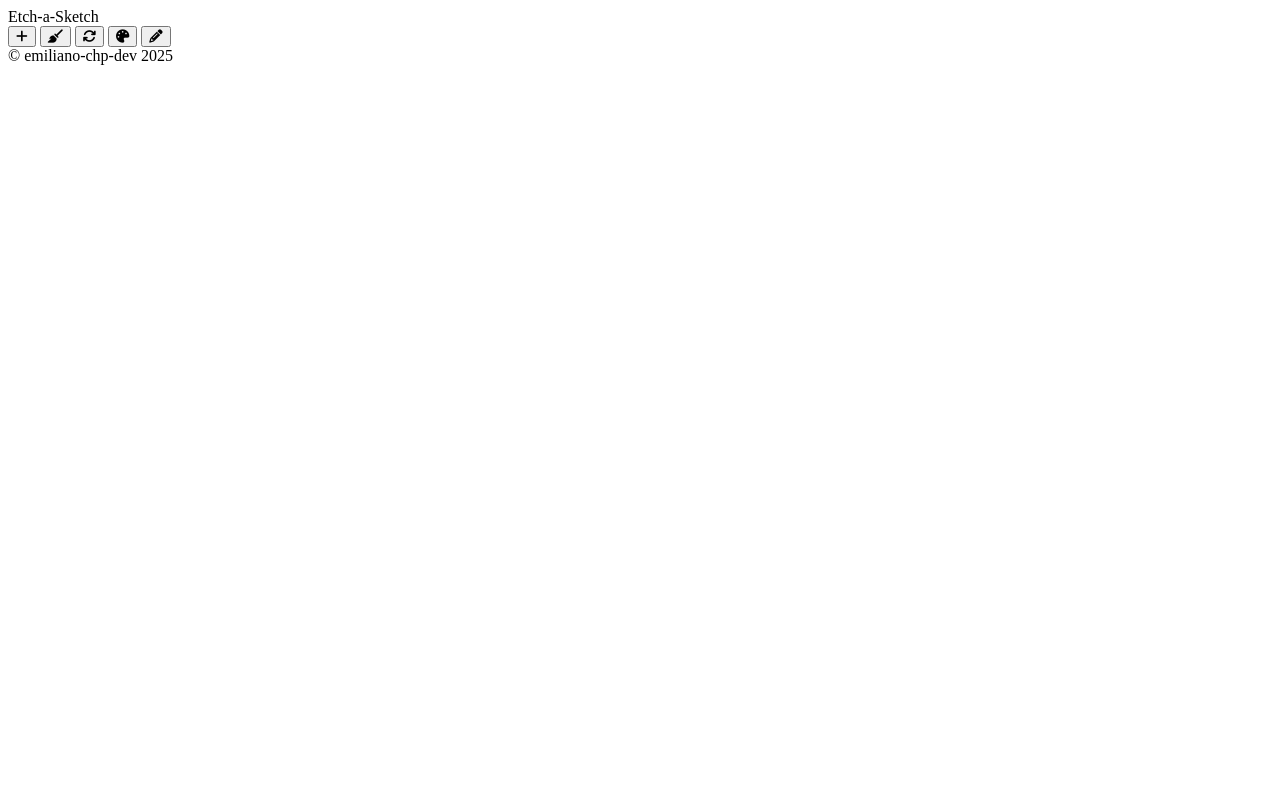
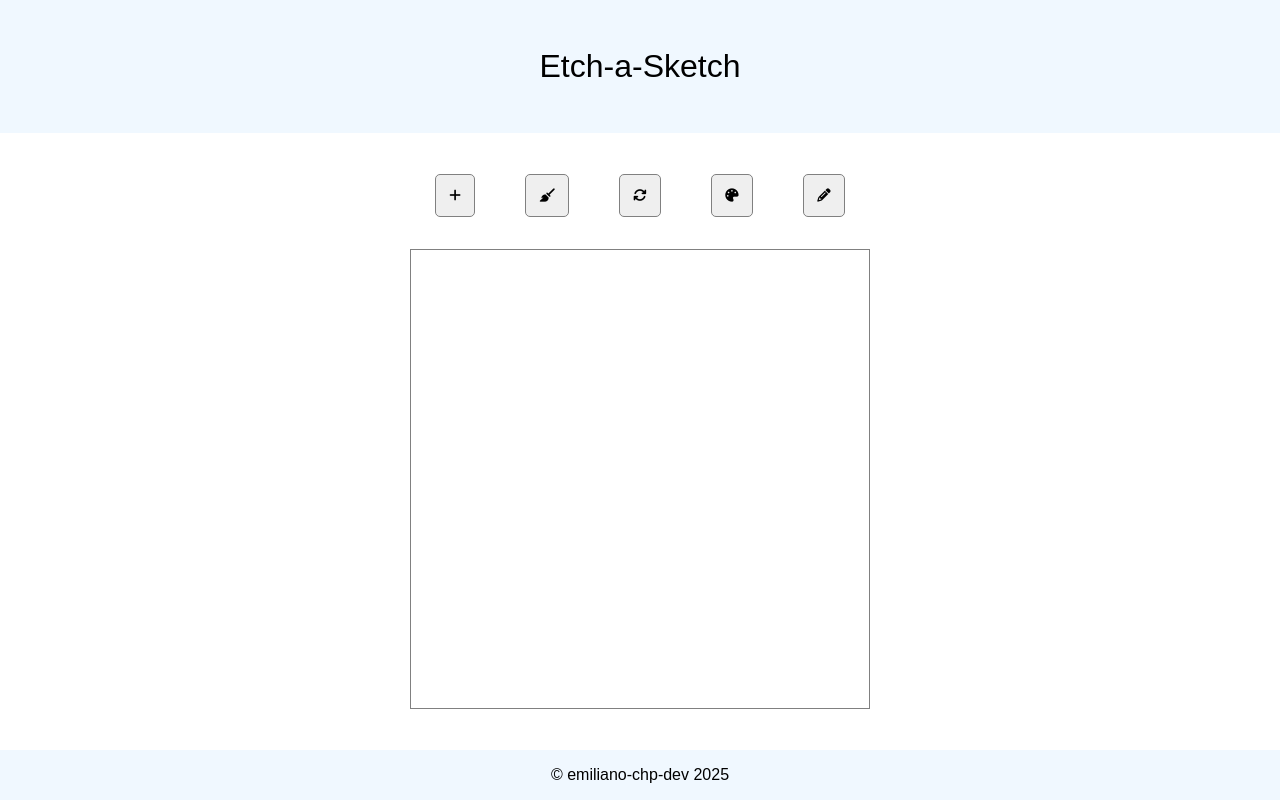
Before and after one commit to emiliano-chp-dev/odin-etch-a-sketch, a plain HTML site: page index.html in a window 1280 px wide. Drawn offline with Linux system fonts and the light colour scheme; a web font is replaced by a local one.

Commit message:
Add basic styles to the elements

```diff
--- a/index.html
+++ b/index.html
@@ -28,6 +28,7 @@
                 <i class="fa-solid fa-pencil"></i>
             </button>
         </div>
+        <div class="board"></div>
    </section>
    <footer>&copy; emiliano-chp-dev 2025</footer>
 </body>
--- a/style.css
+++ b/style.css
@@ -0,0 +1,68 @@
+/* Import font */
+@import url('https://fonts.googleapis.com/css2?family=Atkinson+Hyperlegible+Mono:ital,wght@0,200..800;1,200..800&display=swap');
+
+/* Reset styles */
+* {
+    margin: 0;
+    padding: 0;
+    box-sizing: border-box;
+}
+
+/* General elements */
+body {
+    height: 100vh;
+    margin: 0;
+    padding: 0;
+    display: flex;
+    flex-direction: column;
+    justify-content: space-between;
+    align-items: center;
+    font-family: "Atkinson Hyperlegible Mono", sans-serif;
+    font-size: 16px;
+}
+
+/* Semantic elements */
+header {
+    width: 100%;
+    padding: 1.5em;
+    font-size: 2em;
+    background-color: aliceblue;
+    text-align: center;
+}
+
+section {
+    display: flex;
+    flex-direction: column;
+    justify-content: center;
+    align-items: center;
+}
+
+footer {
+    width: 100%;
+    padding: 1em;
+    background-color: aliceblue;
+    text-align: center;
+}
+
+/* Component wrappers */
+.control_panel {
+    width: 100%;
+    display: flex;
+    justify-content: space-around;
+    align-items: center;
+    margin-bottom: 2em;
+}
+
+.board {
+    width: 460px;
+    height: 460px;
+    padding: 4px;
+    border: 1px solid grey;
+}
+
+/* Components */
+button {
+    border: 1px solid grey;
+    border-radius: 5px;
+    padding: 1em;
+}
```
